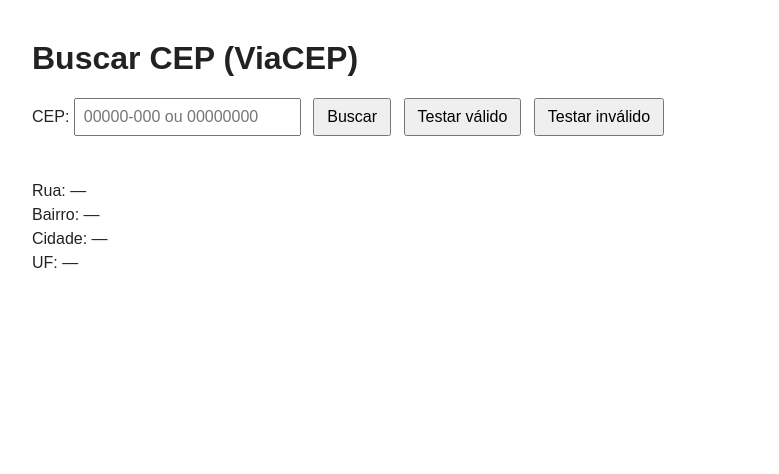
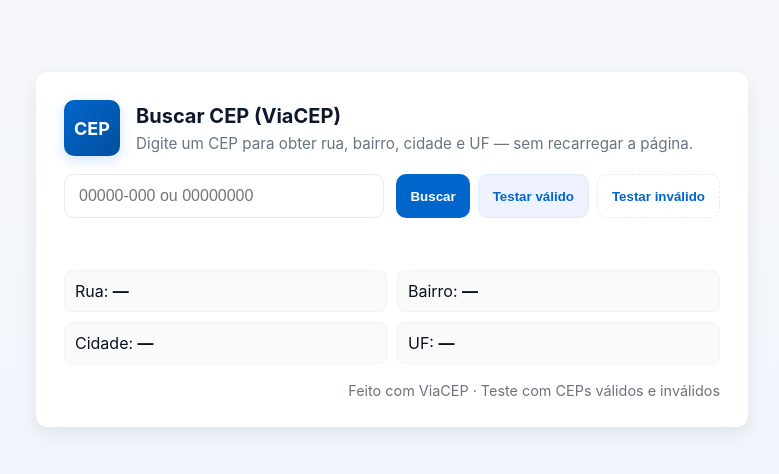
Before and after one commit to niplima/meu-site, a plain HTML site: page index.html in a window 1280 px wide. Shown: the whole page, without its empty margins (248-1027 px from the left). Drawn offline with Linux system fonts and the light colour scheme.

Commit message:
Update index.html to use external styles.css and improved layout

```diff
--- a/index.html
+++ b/index.html
@@ -4,34 +4,40 @@
   <meta charset="utf-8">
   <meta name="viewport" content="width=device-width,initial-scale=1">
   <title>Buscar CEP — ViaCEP (meu-site)</title>
-  <style>
-    body{font-family:Arial,Helvetica,sans-serif;max-width:720px;margin:40px auto;padding:0 16px;color:#222}
-    input{padding:8px;font-size:1rem;margin-right:8px}
-    button{padding:8px 12px;font-size:1rem;margin-right:8px}
-    #mensagem{margin-top:16px;font-weight:600}
-    #resultado{margin-top:12px;list-style:none;padding:0}
-    #resultado li{margin:6px 0}
-  </style>
+  <link rel="stylesheet" href="styles.css">
 </head>
 <body>
+  <div class="container">
+    <div class="card">
+      <div class="header">
+        <div class="logo">CEP</div>
+        <div>
           <h1>Buscar CEP (ViaCEP)</h1>
+          <p class="lead">Digite um CEP para obter rua, bairro, cidade e UF — sem recarregar a página.</p>
+        </div>
+      </div>
 
-  <label for="cep">CEP:</label>
+      <div class="form-row" role="search" aria-label="Busca de CEP">
         <input id="cep" placeholder="00000-000 ou 00000000" aria-label="CEP">
+        <div class="buttons">
           <button id="buscar">Buscar</button>
-
-  <!-- Botões de teste para demonstrar pelo menos dois cenários -->
-  <button id="testeValido">Testar válido</button>
-  <button id="testeInvalido">Testar inválido</button>
+          <button id="testeValido" class="secondary">Testar válido</button>
+          <button id="testeInvalido" class="ghost">Testar inválido</button>
+        </div>
+      </div>
 
       <div id="mensagem" role="status" aria-live="polite">&nbsp;</div>
 
-  <ul id="resultado">
+      <ul id="resultado" aria-live="polite">
         <li>Rua: <span id="rua">—</span></li>
         <li>Bairro: <span id="bairro">—</span></li>
         <li>Cidade: <span id="cidade">—</span></li>
         <li>UF: <span id="uf">—</span></li>
       </ul>
+
+      <div class="footer">Feito com ViaCEP · Teste com CEPs válidos e inválidos</div>
+    </div>
+  </div>
 
   <script>
     async function buscarCEP(cep) {
@@ -41,8 +47,8 @@
       const cidade = document.getElementById('cidade');
       const uf = document.getElementById('uf');
 
-      // Limpa a área de resultado e mostra status
       msg.textContent = 'Buscando...';
+      msg.className = '';
       rua.textContent = bairro.textContent = cidade.textContent = uf.textContent = '—';
 
       try {
@@ -56,15 +62,16 @@
         const dados = await resposta.json();
         if (dados.erro) throw new Error('CEP não encontrado.');
 
-        // Atualiza o DOM com os dados recebidos (sem recarregar a página)
         rua.textContent = dados.logradouro || '—';
         bairro.textContent = dados.bairro || '—';
         cidade.textContent = dados.localidade || '—';
         uf.textContent = dados.uf || '—';
         msg.textContent = 'CEP encontrado com sucesso.';
+        msg.className = 'success';
       } catch (erro) {
         console.error('Erro ao buscar CEP:', erro);
         msg.textContent = 'Não foi possível buscar o CEP: ' + erro.message;
+        msg.className = 'error';
       }
     }
 
@@ -77,15 +84,12 @@
       if (e.key === 'Enter') document.getElementById('buscar').click();
     });
 
-    // Cenários de teste: um CEP válido e um inválido
     document.getElementById('testeValido').addEventListener('click', () => {
-      // CEP exemplo válido: Praça da Sé, São Paulo
       document.getElementById('cep').value = '01001-000';
       buscarCEP('01001-000');
     });
 
     document.getElementById('testeInvalido').addEventListener('click', () => {
-      // CEP inválido (provavelmente não existe)
       document.getElementById('cep').value = '00000-000';
       buscarCEP('00000-000');
     });
```
Lines whose indentation alone changed are shown as unchanged.
